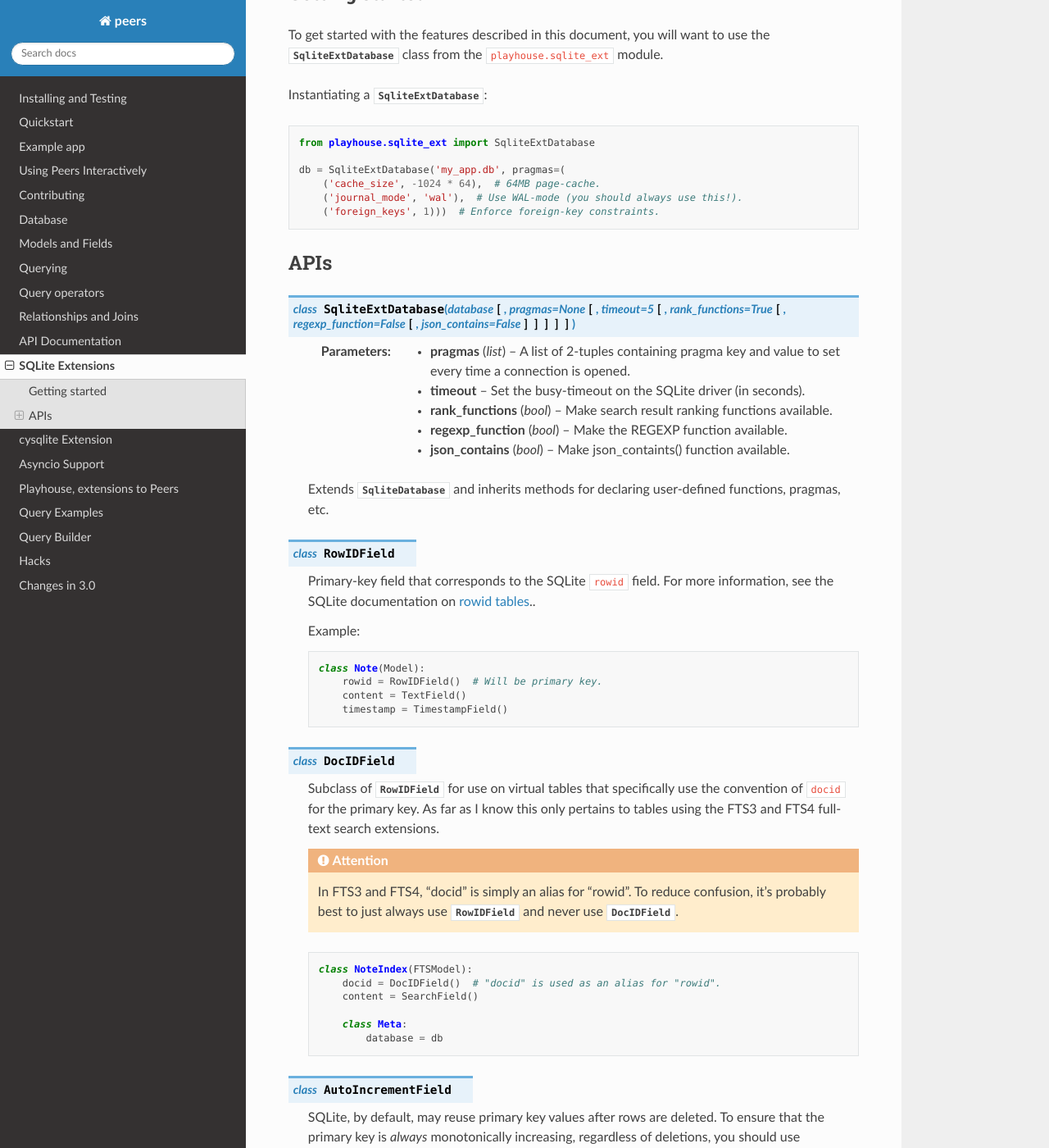
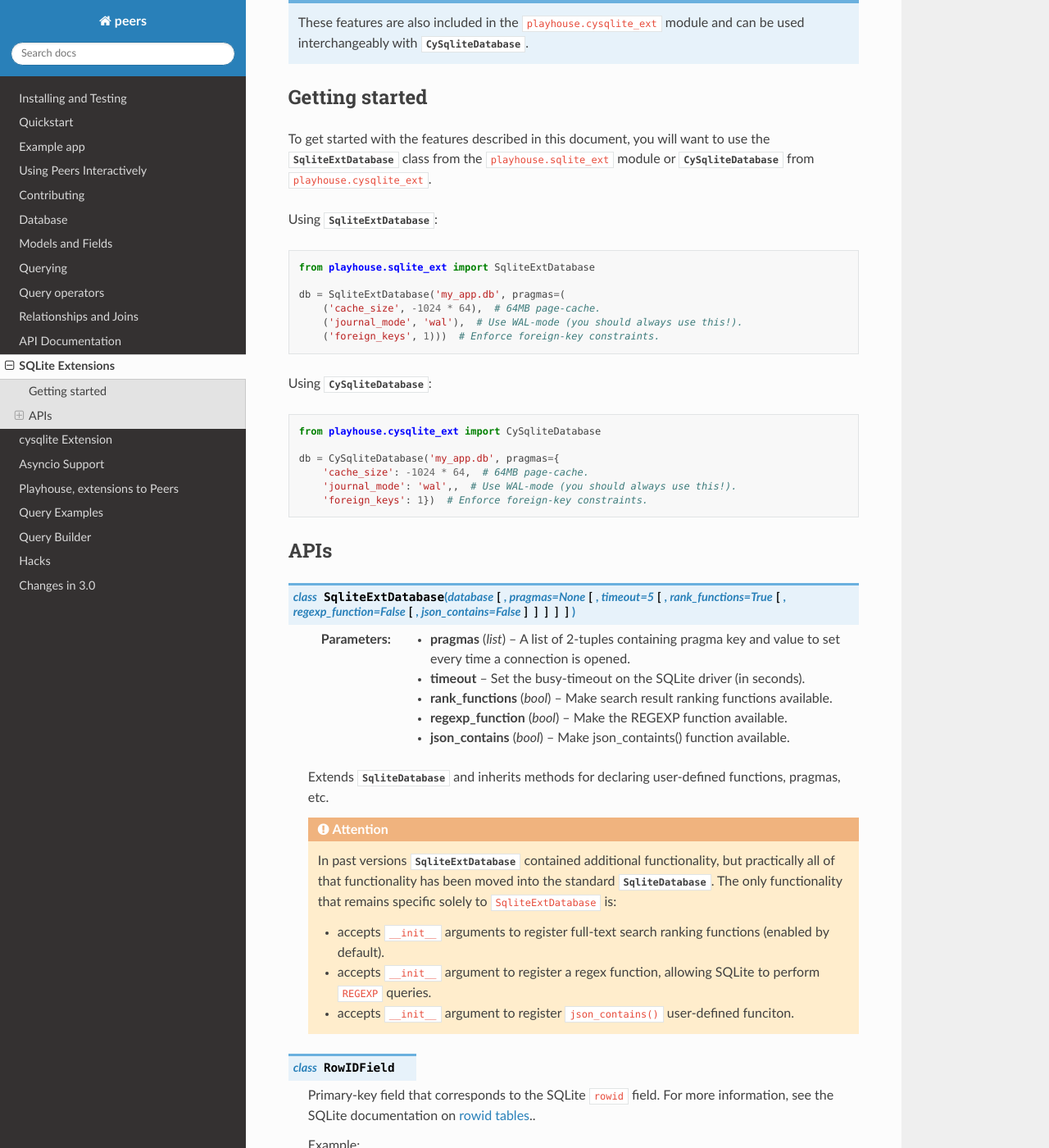
Before and after one commit to Star-DreamDev/myPeers, a Sphinx documentation site: the page built from docs/peers/sqlite_ext.rst, in a window 1280 px wide and 1400 px high, scrolled down 499 px. Shown: the whole window at 82% size. Built offline with Sphinx 7.4.7 and the Read the Docs theme 2.0.0, drawn with Linux system fonts in a browser that asks for light colours; the version number could not be read and is left out.

Commit message:
Update docs w/cysqlite refs where appropriate.

```diff
--- a/docs/peers/sqlite_ext.rst
+++ b/docs/peers/sqlite_ext.rst
@@ -17,14 +17,18 @@ The ``playhouse.sqlite_ext`` includes even more SQLite features, including:
 * :ref:`JSON extension integration <sqlite-json1>`
 * :ref:`Closure table extension support <sqlite-closure-table>`
 
+.. note::
+   These features are also included in the ``playhouse.cysqlite_ext`` module and
+   can be used interchangeably with :py:class:`CySqliteDatabase`.
+
 Getting started
 ---------------
 
 To get started with the features described in this document, you will want to
 use the :py:class:`SqliteExtDatabase` class from the ``playhouse.sqlite_ext``
-module.
+module or :py:class:`CySqliteDatabase` from ``playhouse.cysqlite_ext``.
 
-Instantiating a :py:class:`SqliteExtDatabase`:
+Using :py:class:`SqliteExtDatabase`:
 
 .. code-block:: python
 
@@ -34,6 +38,17 @@ Instantiating a :py:class:`SqliteExtDatabase`:
         ('cache_size', -1024 * 64),  # 64MB page-cache.
         ('journal_mode', 'wal'),  # Use WAL-mode (you should always use this!).
         ('foreign_keys', 1)))  # Enforce foreign-key constraints.
+
+Using :py:class:`CySqliteDatabase`:
+
+.. code-block:: python
+
+    from playhouse.cysqlite_ext import CySqliteDatabase
+
+    db = CySqliteDatabase('my_app.db', pragmas={
+        'cache_size': -1024 * 64,  # 64MB page-cache.
+        'journal_mode': 'wal',,  # Use WAL-mode (you should always use this!).
+        'foreign_keys': 1})  # Enforce foreign-key constraints.
 
 APIs
 ----
@@ -49,6 +64,19 @@ APIs
 
     Extends :py:class:`SqliteDatabase` and inherits methods for declaring
     user-defined functions, pragmas, etc.
+
+    .. attention::
+        In past versions :py:class:`SqliteExtDatabase` contained additional
+        functionality, but practically all of that functionality has been moved
+        into the standard :py:class:`SqliteDatabase`. The only functionality
+        that remains specific solely to ``SqliteExtDatabase`` is:
+
+        * accepts ``__init__`` arguments to register full-text search ranking
+          functions (enabled by default).
+        * accepts ``__init__`` argument to register a regex function, allowing
+          SQLite to perform ``REGEXP`` queries.
+        * accepts ``__init__`` argument to register ``json_contains()``
+          user-defined funciton.
 
 
 .. py:class:: RowIDField()
```
Also changed, not shown: docs/peers/cysqlite_ext.rst (+14 -1 lines), docs/peers/database.rst (+34 -3 lines).
